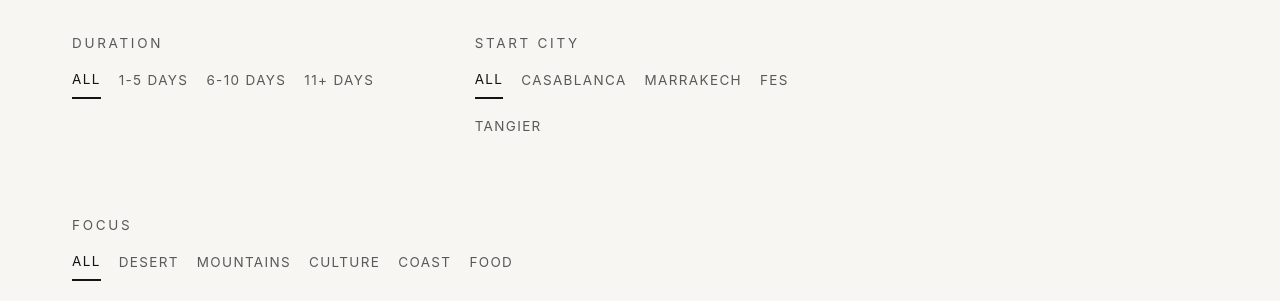
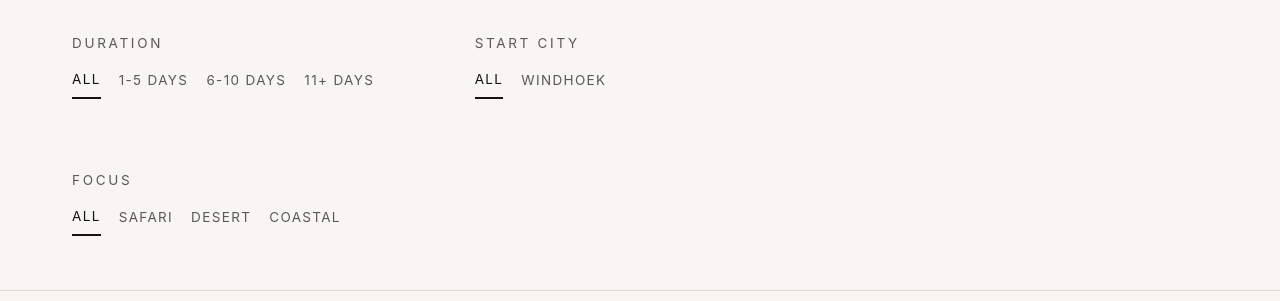
Before and after one commit to indigoandlavender/slow-namibia, a Next.js app: page /journeys in a window 1280 px wide. Shown: the part 407-708 px from the top of the page. Built offline with nearby package versions, Linux system fonts and the light colour scheme; no server answers.

Commit message:
Add files via upload

```diff
--- a/app/journeys/page.tsx
+++ b/app/journeys/page.tsx
@@ -142,28 +142,10 @@ export default function JourneysPage() {
                   All
                 </FilterButton>
                 <FilterButton
-                  active={startCityFilter === "casablanca"}
-                  onClick={() => setStartCityFilter("casablanca")}
+                  active={startCityFilter === "windhoek"}
+                  onClick={() => setStartCityFilter("windhoek")}
                 >
-                  Casablanca
-                </FilterButton>
-                <FilterButton
-                  active={startCityFilter === "marrakech"}
-                  onClick={() => setStartCityFilter("marrakech")}
-                >
-                  Marrakech
-                </FilterButton>
-                <FilterButton
-                  active={startCityFilter === "fes"}
-                  onClick={() => setStartCityFilter("fes")}
-                >
-                  Fes
-                </FilterButton>
-                <FilterButton
-                  active={startCityFilter === "tangier"}
-                  onClick={() => setStartCityFilter("tangier")}
-                >
-                  Tangier
+                  Windhoek
                 </FilterButton>
               </div>
             </div>
@@ -181,34 +163,22 @@ export default function JourneysPage() {
                   All
                 </FilterButton>
                 <FilterButton
+                  active={focusFilter === "safari"}
+                  onClick={() => setFocusFilter("safari")}
+                >
+                  Safari
+                </FilterButton>
+                <FilterButton
                   active={focusFilter === "desert"}
                   onClick={() => setFocusFilter("desert")}
                 >
                   Desert
                 </FilterButton>
                 <FilterButton
-                  active={focusFilter === "mountains"}
-                  onClick={() => setFocusFilter("mountains")}
+                  active={focusFilter === "coastal"}
+                  onClick={() => setFocusFilter("coastal")}
                 >
-                  Mountains
-                </FilterButton>
-                <FilterButton
-                  active={focusFilter === "culture"}
-                  onClick={() => setFocusFilter("culture")}
-                >
-                  Culture
-                </FilterButton>
-                <FilterButton
-                  active={focusFilter === "coast"}
-                  onClick={() => setFocusFilter("coast")}
-                >
-                  Coast
-                </FilterButton>
-                <FilterButton
-                  active={focusFilter === "food"}
-                  onClick={() => setFocusFilter("food")}
-                >
-                  Food
+                  Coastal
                 </FilterButton>
               </div>
             </div>
```
